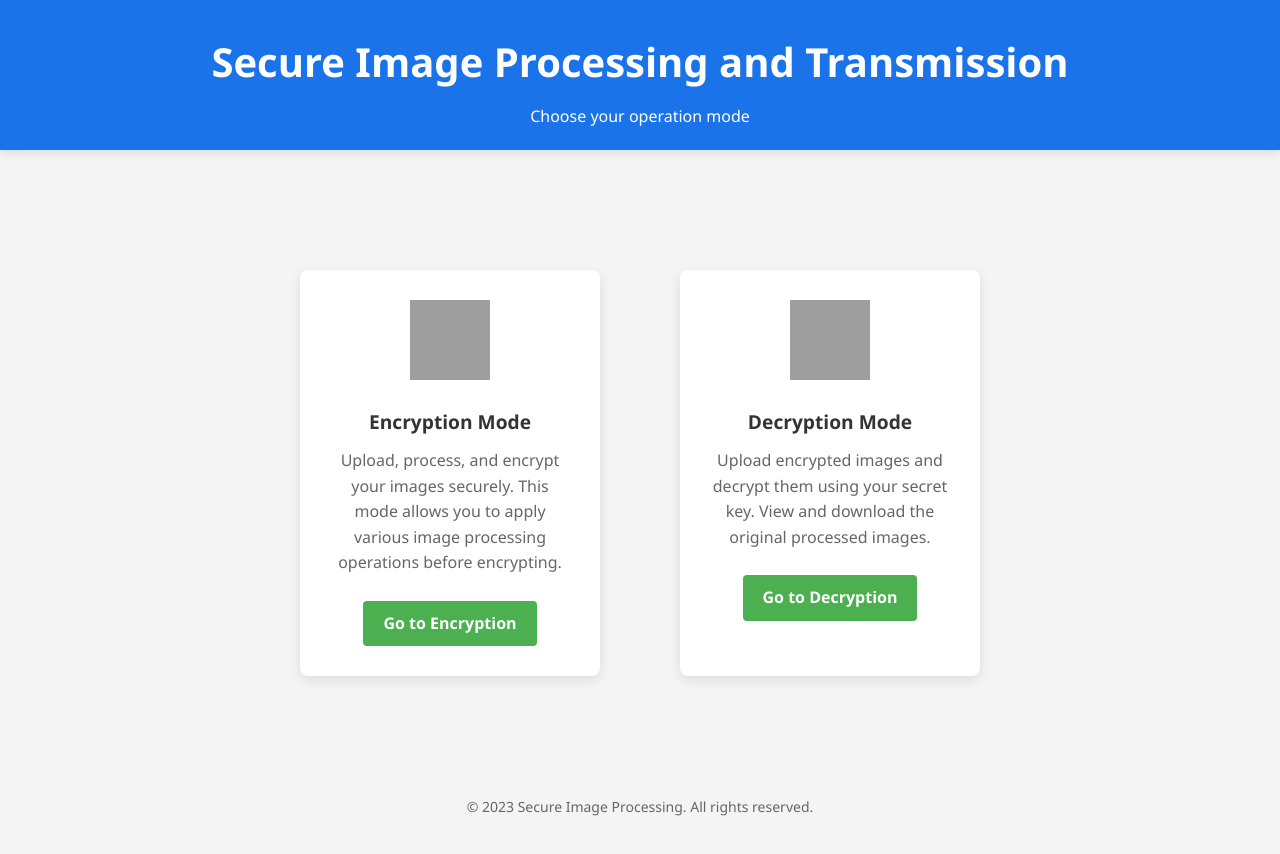
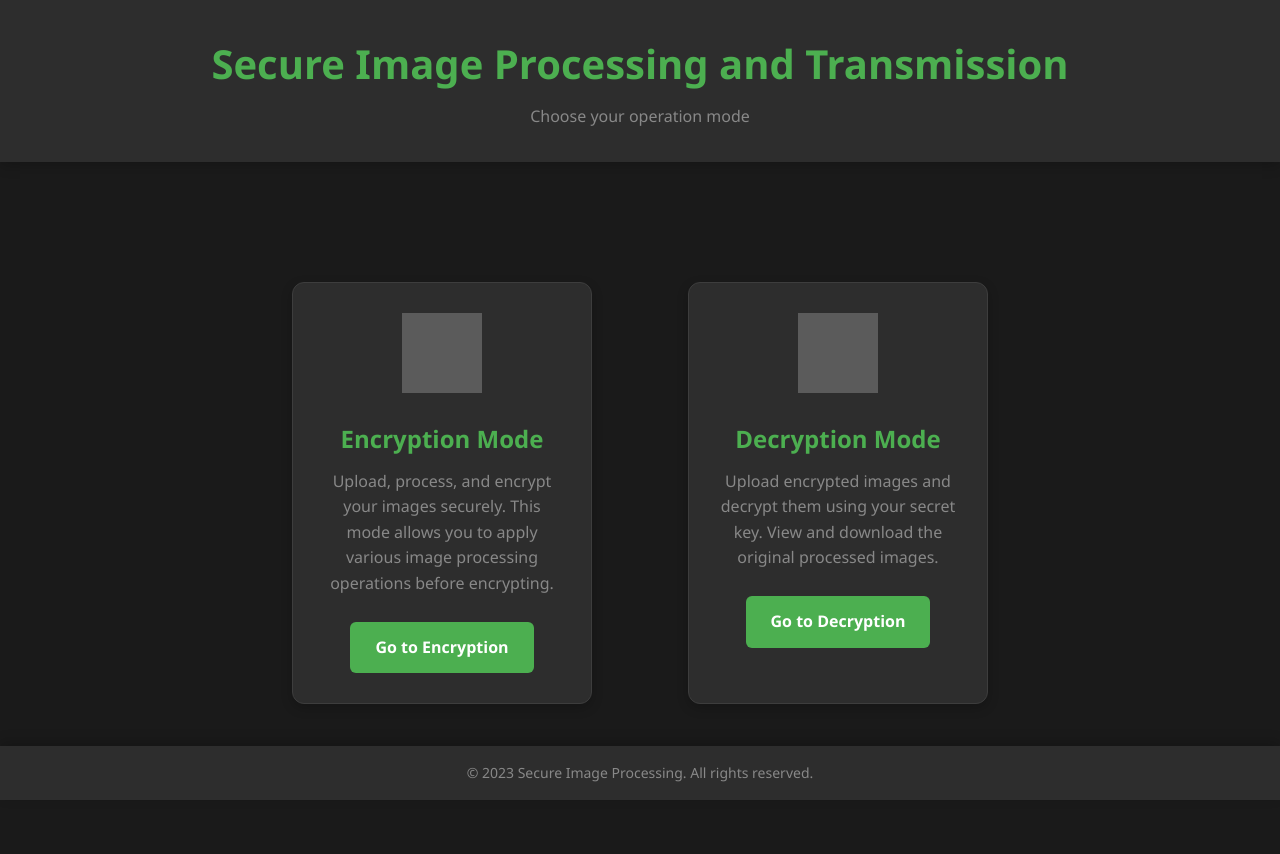
Before and after one commit to logesh7563/encrypt-and-decrypt, a plain HTML site: page frontend/index.html in a window 1280 px wide. After the commit the page ends 800 px from the top, so only its background shows below. Drawn offline with Linux system fonts and the light colour scheme; grey boxes are pictures that could not be loaded.

Commit message:
Change ui

```diff
--- a/frontend/index.html
+++ b/frontend/index.html
@@ -6,6 +6,30 @@
     <title>Secure Image Processing</title>
     <link rel="stylesheet" href="styles.css">
     <style>
+        body {
+            background-color: #1a1a1a;
+            color: #ffffff;
+            font-family: 'Segoe UI', Arial, sans-serif;
+        }
+
+        header {
+            background-color: #2d2d2d;
+            padding: 2rem;
+            text-align: center;
+            box-shadow: 0 4px 12px rgba(0,0,0,0.2);
+        }
+
+        header h1 {
+            color: #4CAF50;
+            margin: 0;
+            font-size: 2.5rem;
+        }
+
+        header p {
+            color: #888;
+            margin-top: 0.5rem;
+        }
+
         .mode-selection {
             text-align: center;
             padding: 50px 20px;
@@ -18,53 +42,91 @@
             justify-content: space-around;
             margin-top: 30px;
             flex-wrap: wrap;
+            gap: 2rem;
         }
 
         .mode-card {
-            background-color: #fff;
-            border-radius: 8px;
-            box-shadow: 0 4px 12px rgba(0,0,0,0.1);
+            background-color: #2d2d2d;
+            border-radius: 12px;
+            box-shadow: 0 4px 12px rgba(0,0,0,0.2);
             padding: 30px;
             margin: 10px;
             width: 300px;
             text-align: center;
             transition: transform 0.3s ease, box-shadow 0.3s ease;
+            border: 1px solid #3d3d3d;
         }
 
         .mode-card:hover {
             transform: translateY(-5px);
-            box-shadow: 0 6px 16px rgba(0,0,0,0.15);
+            box-shadow: 0 6px 20px rgba(76, 175, 80, 0.2);
+            border-color: #4CAF50;
         }
 
         .mode-card h3 {
             margin-top: 0;
-            color: #333;
+            color: #4CAF50;
+            font-size: 1.5rem;
         }
 
         .mode-card p {
-            color: #666;
+            color: #888;
             margin-bottom: 25px;
+            line-height: 1.6;
         }
 
         .mode-card img {
             width: 80px;
             height: 80px;
             margin-bottom: 20px;
+            filter: invert(1) hue-rotate(180deg);
+            opacity: 0.9;
+            transition: transform 0.3s ease;
+        }
+
+        .mode-card:hover img {
+            transform: scale(1.1);
         }
 
         .mode-btn {
             display: inline-block;
             background-color: #4CAF50;
             color: white;
-            padding: 10px 20px;
-            border-radius: 4px;
+            padding: 12px 24px;
+            border-radius: 6px;
             text-decoration: none;
             font-weight: bold;
-            transition: background-color 0.3s ease;
+            transition: all 0.3s ease;
+            border: 1px solid transparent;
         }
 
         .mode-btn:hover {
             background-color: #45a049;
+            box-shadow: 0 0 15px rgba(76, 175, 80, 0.4);
+            transform: translateY(-2px);
+        }
+
+        footer {
+            background-color: #2d2d2d;
+            color: #888;
+            text-align: center;
+            padding: 1rem;
+            position: fixed;
+            bottom: 0;
+            width: 100%;
+            box-shadow: 0 -4px 12px rgba(0,0,0,0.2);
+        }
+
+        @media (max-width: 768px) {
+            .mode-cards {
+                flex-direction: column;
+                align-items: center;
+            }
+
+            .mode-card {
+                width: 90%;
+                max-width: 300px;
+            }
         }
     </style>
 </head>
```
Also changed, not shown: 1 other file.
